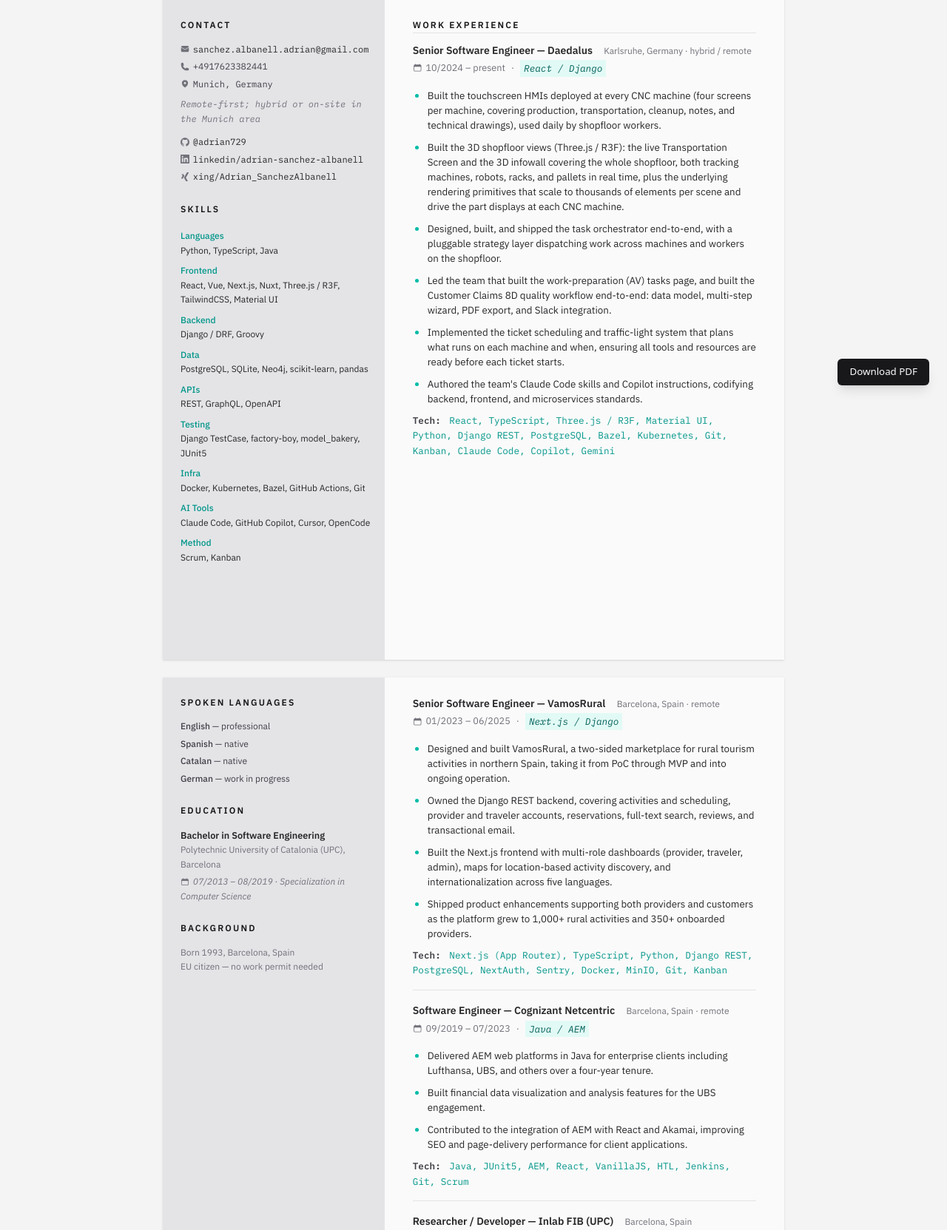
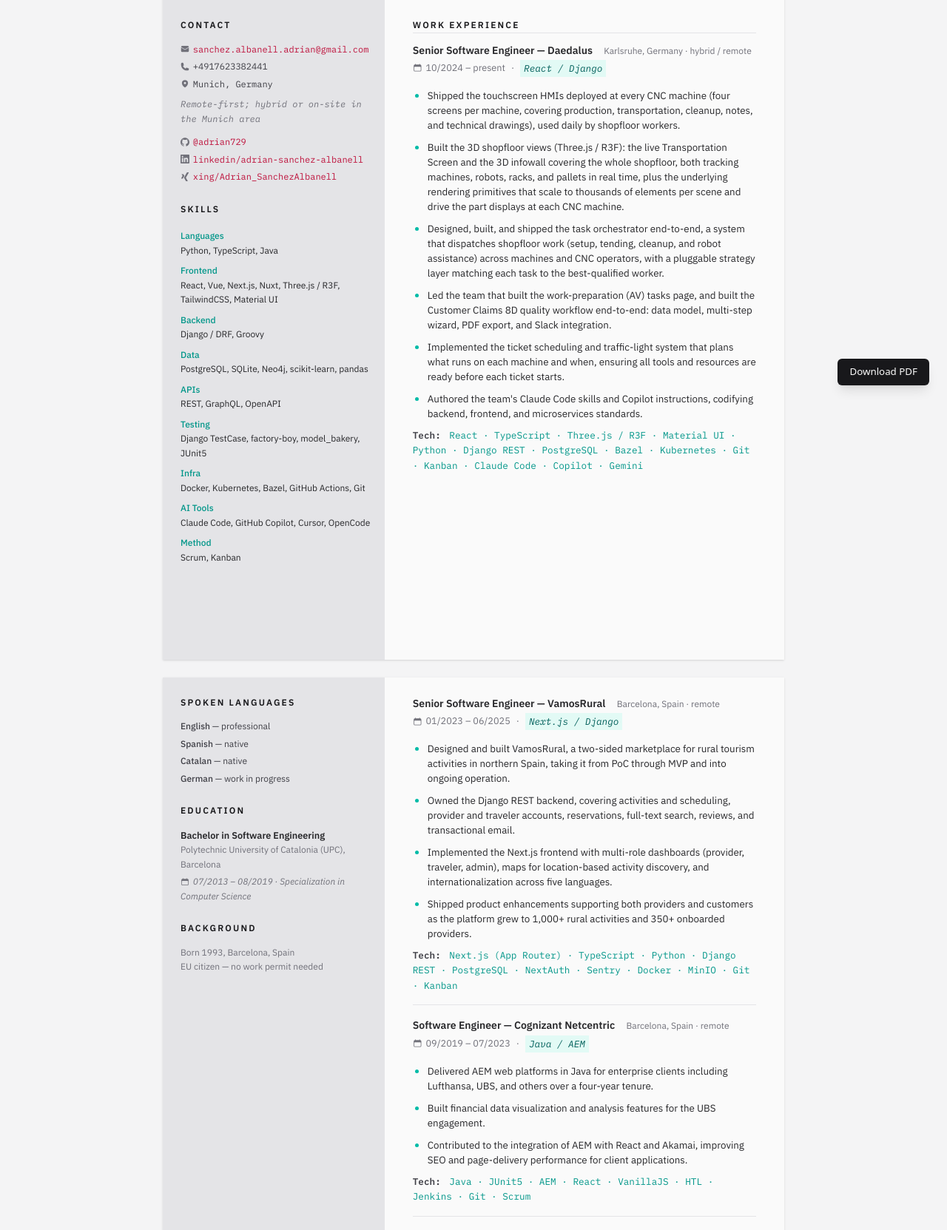
Before and after one commit to adrian729/sanchez.albanell.adrian, a FastAPI app: page / in a window 1280 px wide. Shown: the part 255-1918 px from the top of the page at 74% size. Run offline with FastAPI, Linux system fonts and the light colour scheme.

Commit message:
small updates

```diff
--- a/static/cv.css
+++ b/static/cv.css
@@ -1,6 +1,6 @@
 :root { --font-sans: ui-sans-serif, system-ui, sans-serif, "Apple Color Emoji", "Segoe UI Emoji", "Segoe UI Symbol",
     "Noto Color Emoji"; --font-mono: ui-monospace, SFMono-Regular, Menlo, Monaco, Consolas, "Liberation Mono", "Courier New",
-    monospace; --color-red-700: #c10007; --color-teal-100: #cbfbf1; --color-teal-200: #96f7e4; --color-teal-500: #00bba7; --color-teal-600: #009689; --color-teal-800: #005f5a; --color-blue-500: #2b7fff; --color-zinc-50: #fafafa; --color-zinc-100: #f4f4f5; --color-zinc-300: #d4d4d8; --color-zinc-800: #27272a; --color-stone-100: #f5f5f4; --spacing: 0.25rem; --text-lg: 1.125rem; --text-lg--line-height: calc(1.75 / 1.125); --text-2xl: 1.5rem; --text-2xl--line-height: calc(2 / 1.5); --font-weight-normal: 400; --font-weight-medium: 500; --font-weight-semibold: 600; --tracking-tight: -0.025em; --leading-relaxed: 1.625; --radius-md: 0.375rem; --default-transition-duration: 150ms; --default-transition-timing-function: cubic-bezier(0.4, 0, 0.2, 1); --default-font-family: var(--font-sans); --default-mono-font-family: var(--font-mono); --color-cv-ink: #27272a; --color-cv-ink-soft: #3f3f46; --color-cv-muted: #71717a; --color-cv-rule: #e4e4e7; --color-cv-sidebar: #e4e4e7; --color-cv-accent: #18181b; --font-cv-sans: "IBM Plex Sans", ui-sans-serif, system-ui, -apple-system, "Helvetica Neue", Arial, sans-serif; --font-cv-mono: "IBM Plex Mono", ui-monospace, SFMono-Regular, Menlo, Monaco, Consolas, "Liberation Mono", "Courier New", monospace; }
+    monospace; --color-red-700: #c10007; --color-teal-100: #cbfbf1; --color-teal-200: #96f7e4; --color-teal-500: #00bba7; --color-teal-600: #009689; --color-teal-800: #005f5a; --color-blue-500: #2b7fff; --color-zinc-50: #fafafa; --color-zinc-100: #f4f4f5; --color-zinc-300: #d4d4d8; --color-zinc-800: #27272a; --color-stone-100: #f5f5f4; --spacing: 0.25rem; --text-lg: 1.125rem; --text-lg--line-height: calc(1.75 / 1.125); --text-2xl: 1.5rem; --text-2xl--line-height: calc(2 / 1.5); --font-weight-normal: 400; --font-weight-medium: 500; --font-weight-semibold: 600; --tracking-tight: -0.025em; --leading-relaxed: 1.625; --radius-md: 0.375rem; --default-transition-duration: 150ms; --default-transition-timing-function: cubic-bezier(0.4, 0, 0.2, 1); --default-font-family: var(--font-sans); --default-mono-font-family: var(--font-mono); --color-cv-ink: #27272a; --color-cv-ink-soft: #3f3f46; --color-cv-muted: #71717a; --color-cv-rule: #e4e4e7; --color-cv-sidebar: #e4e4e7; --color-cv-accent: #18181b; --color-cv-link: #be123c; --font-cv-sans: "IBM Plex Sans", ui-sans-serif, system-ui, -apple-system, "Helvetica Neue", Arial, sans-serif; --font-cv-mono: "IBM Plex Mono", ui-monospace, SFMono-Regular, Menlo, Monaco, Consolas, "Liberation Mono", "Courier New", monospace; }
 *, ::after, ::before { box-sizing: border-box; margin: 0; padding: 0; border: 0 solid; }
 html { line-height: 1.5; -webkit-text-size-adjust: 100%; tab-size: 4; font-family: var(--default-font-family, ui-sans-serif, system-ui, sans-serif, "Apple Color Emoji", "Segoe UI Emoji", "Segoe UI Symbol", "Noto Color Emoji"); font-feature-settings: var(--default-font-feature-settings, normal); font-variation-settings: var(--default-font-variation-settings, normal); -webkit-tap-highlight-color: transparent; }
 hr { height: 0; color: inherit; border-top-width: 1px; }
@@ -125,7 +125,7 @@ button, input:where([type="button"], [type="reset"], [type="submit"]) { appearan
 .cv-section-title { margin-bottom: calc(var(--spacing) * 3); border-bottom-style: var(--tw-border-style); border-bottom-width: 1px; border-color: var(--color-cv-rule); font-size: 9pt; --tw-font-weight: var(--font-weight-semibold); font-weight: var(--font-weight-semibold); --tw-tracking: 0.18em; letter-spacing: 0.18em; color: var(--color-cv-accent); text-transform: uppercase; }
 :where(.cv-contact-list > :not(:last-child)) { --tw-space-y-reverse: 0; margin-top: calc(calc(var(--spacing) * 1) * var(--tw-space-y-reverse)); margin-bottom: calc(calc(var(--spacing) * 1) * calc(1 - var(--tw-space-y-reverse))); }
 .cv-contact-list { font-size: 9pt; color: var(--color-cv-ink-soft); }
-.cv-contact-list a { color: var(--color-cv-ink); text-underline-offset: 2px; overflow-wrap: anywhere; }
+.cv-contact-list a { color: var(--color-cv-link); text-underline-offset: 2px; overflow-wrap: anywhere; }
 .cv-icon { display: inline-block; width: 1em; height: 1em; vertical-align: -0.15em; margin-right: 0.4em; flex-shrink: 0; }
 .cv-skill-row { display: flex; flex-direction: column; padding-top: calc(var(--spacing) * 1); padding-bottom: calc(var(--spacing) * 1); font-size: 9pt; }
 .cv-skill-label { --tw-font-weight: var(--font-weight-medium); font-weight: var(--font-weight-medium); color: var(--color-teal-600); }
--- a/static/src/styles.css
+++ b/static/src/styles.css
@@ -56,6 +56,9 @@
   --color-cv-secondary-mid: #0ea5e9;   /* sky-500 */
   --color-cv-secondary-soft: #38bdf8;  /* sky-400 */
 
+  /* LINK (rose) — applied to anchor text in the contact list */
+  --color-cv-link: #be123c;            /* rose-700 */
+
   --font-cv-sans: 'IBM Plex Sans', ui-sans-serif, system-ui, -apple-system, "Helvetica Neue", Arial, sans-serif;
   --font-cv-mono: 'IBM Plex Mono', ui-monospace, SFMono-Regular, Menlo, Monaco, Consolas, "Liberation Mono", "Courier New", monospace;
 }
@@ -108,7 +111,7 @@
   }
 
   .cv-contact-list a {
-    @apply text-cv-ink underline-offset-2;
+    @apply text-cv-link underline-offset-2;
     overflow-wrap: anywhere;
   }
 
--- a/templates/cv.html
+++ b/templates/cv.html
@@ -74,16 +74,16 @@
             </p>
           </header>
           <ul class="cv-bullets">
-            <li>Built the touchscreen HMIs deployed at every CNC machine (four screens per machine, covering production, transportation, cleanup, notes, and technical drawings), used daily by shopfloor workers.</li>
+            <li>Shipped the touchscreen HMIs deployed at every CNC machine (four screens per machine, covering production, transportation, cleanup, notes, and technical drawings), used daily by shopfloor workers.</li>
             <li>Built the 3D shopfloor views (Three.js / R3F): the live Transportation Screen and the 3D infowall covering the whole shopfloor, both tracking machines, robots, racks, and pallets in real time, plus the underlying rendering primitives that scale to thousands of elements per scene and drive the part displays at each CNC machine.</li>
-            <li>Designed, built, and shipped the task orchestrator end-to-end, with a pluggable strategy layer dispatching work across machines and workers on the shopfloor.</li>
+            <li>Designed, built, and shipped the task orchestrator end-to-end, a system that dispatches shopfloor work (setup, tending, cleanup, and robot assistance) across machines and CNC operators, with a pluggable strategy layer matching each task to the best-qualified worker.</li>
             <li>Led the team that built the work-preparation (AV) tasks page, and built the Customer Claims 8D quality workflow end-to-end: data model, multi-step wizard, PDF export, and Slack integration.</li>
             <li>Implemented the ticket scheduling and traffic-light system that plans what runs on each machine and when, ensuring all tools and resources are ready before each ticket starts.</li>
             <li>Authored the team's Claude Code skills and Copilot instructions, codifying backend, frontend, and microservices standards.</li>
           </ul>
           <p class="cv-tech">
             <span class="cv-tech-label">Tech:</span>
-            React, TypeScript, Three.js / R3F, Material UI, Python, Django REST, PostgreSQL, Bazel, Kubernetes, Git, Kanban, Claude Code, Copilot, Gemini
+            React · TypeScript · Three.js / R3F · Material UI · Python · Django REST · PostgreSQL · Bazel · Kubernetes · Git · Kanban · Claude Code · Copilot · Gemini
           </p>
         </article>
 
@@ -140,12 +140,12 @@
           <ul class="cv-bullets">
             <li>Designed and built VamosRural, a two-sided marketplace for rural tourism activities in northern Spain, taking it from PoC through MVP and into ongoing operation.</li>
             <li>Owned the Django REST backend, covering activities and scheduling, provider and traveler accounts, reservations, full-text search, reviews, and transactional email.</li>
-            <li>Built the Next.js frontend with multi-role dashboards (provider, traveler, admin), maps for location-based activity discovery, and internationalization across five languages.</li>
+            <li>Implemented the Next.js frontend with multi-role dashboards (provider, traveler, admin), maps for location-based activity discovery, and internationalization across five languages.</li>
             <li>Shipped product enhancements supporting both providers and customers as the platform grew to 1,000+ rural activities and 350+ onboarded providers.</li>
           </ul>
           <p class="cv-tech">
             <span class="cv-tech-label">Tech:</span>
-            Next.js (App Router), TypeScript, Python, Django REST, PostgreSQL, NextAuth, Sentry, Docker, MinIO, Git, Kanban
+            Next.js (App Router) · TypeScript · Python · Django REST · PostgreSQL · NextAuth · Sentry · Docker · MinIO · Git · Kanban
           </p>
         </article>
 
@@ -165,7 +165,7 @@
           </ul>
           <p class="cv-tech">
             <span class="cv-tech-label">Tech:</span>
-            Java, JUnit5, AEM, React, VanillaJS, HTL, Jenkins, Git, Scrum
+            Java · JUnit5 · AEM · React · VanillaJS · HTL · Jenkins · Git · Scrum
           </p>
         </article>
 
@@ -185,7 +185,7 @@
           </ul>
           <p class="cv-tech">
             <span class="cv-tech-label">Tech:</span>
-            Python, scikit-learn, pandas, Neo4j, R, Docker, Git, PostgreSQL, Scrum, LaTeX
+            Python · scikit-learn · pandas · Neo4j · R · Docker · Git · PostgreSQL · Scrum · LaTeX
           </p>
         </article>
 
@@ -232,7 +232,7 @@
           </ul>
           <p class="cv-tech">
             <span class="cv-tech-label">Tech:</span>
-            PHP, JavaScript, Angular, Python, Docker, Git, Scrum
+            PHP · JavaScript · Angular · Python · Docker · Git · Scrum
           </p>
         </article>
 
```
